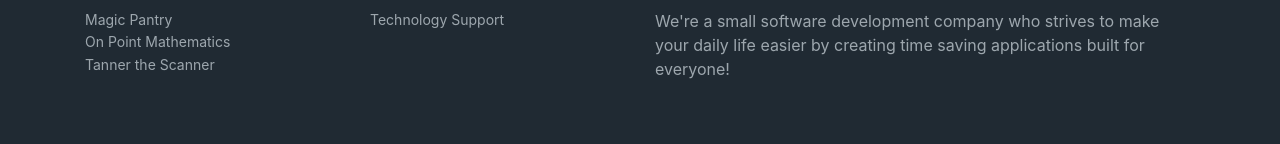
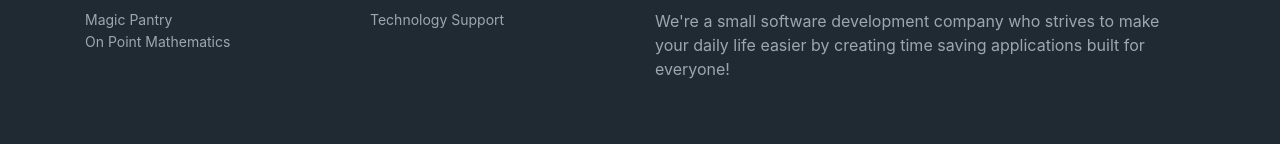
Before and after one commit to ES-Development-LLC/ES-Development-Website, a plain HTML site: page miasphonestand.html in a window 1280 px wide. Shown: the part 1917-2061 px from the top of the page. Drawn offline with Linux system fonts and the light colour scheme.

Commit message:
Removed qr link in footer

```diff
--- a/miasphonestand.html
+++ b/miasphonestand.html
@@ -96,7 +96,6 @@
                             <ul>
                                 <li><a href="https://emmettms.com/MagicPantry">Magic Pantry</a></li>
                                 <li><a href="https://emmetts.dev/math">On Point Mathematics</a></li>
-                                <li><a href="https://emmetts.dev/qr">Tanner the Scanner</a></li>
                             </ul>
                         </div>
                         <div class="col-sm-6 col-md-3 item">
```
Also changed, not shown: codeSuggestions.html (+0 -1 lines), devCenter.html (+0 -1 lines), index.html (+0 -1 lines), math.html (+0 -1 lines), support.html (+0 -1 lines).
